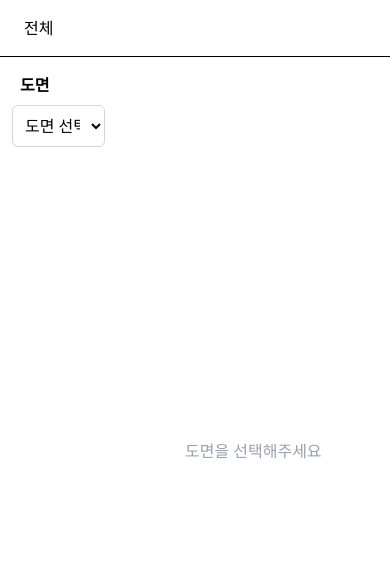
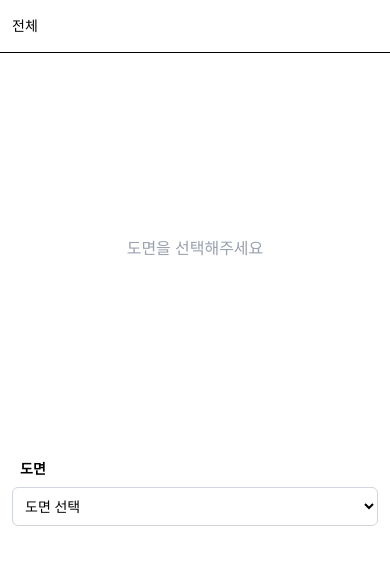
Before and after one commit to areumH/drawing-explorer, a React (Vite) app: page / in a window 390 px wide. Shown: the top 564 px of the page. Built offline with nearby package versions, Linux system fonts and the light colour scheme.

Commit message:
feat: 반응형 레이아웃 추가

```diff
--- a/src/App.tsx
+++ b/src/App.tsx
@@ -53,14 +53,14 @@ export default function App() {
   return (
     <div className="min-h-screen flex flex-col max-w-6xl mx-auto">
       {/* 상단 - breadcrumb 영역 */}
-      <div className="px-6 py-4 border-b">
+      <div className="px-3 sm:px-6 py-4 border-b">
         <Breadcrumb selection={selection} project={projectData} />
       </div>
 
       {/* 중앙 - 탐색 + 도면 이미지 */}
-      <div className="flex flex-1 overflow-hidden">
+      <div className="flex flex-col-reverse sm:flex-row sm:flex-1 overflow-hidden">
         {/* 도면부터 리비전까지 탐색 */}
-        <div className="flex flex-col w-2/5 px-3 py-4 gap-3">
+        <div className="flex flex-col sm:w-2/5 px-3 py-4 gap-3">
           {/* Drawing 선택 */}
           <DrawingSelector project={projectData} selection={selection} setSelection={setSelection} />
 
@@ -84,7 +84,7 @@ export default function App() {
         </div>
 
         {/* 도면 이미지 */}
-        <div className="w-full bg-white">
+        <div className="w-full aspect-square bg-white">
           <DrawingViewer project={projectData} selection={selection} />
         </div>
       </div>
--- a/src/components/Breadcrumb.tsx
+++ b/src/components/Breadcrumb.tsx
@@ -10,7 +10,7 @@ export const Breadcrumb = ({ selection, project }: BreadcrumbProps) => {
   const drawing = selection.drawingId ? project.drawings[selection.drawingId] : null;
 
   return (
-    <div className="flex gap-2 sm:text-lg">
+    <div className="flex gap-2 text-sm sm:text-lg">
       <span>전체</span>
       {drawing && <span>&gt; {drawing.name}</span>}
       {selection.discipline && <span>&gt; {selection.discipline}</span>}
--- a/src/components/DisciplineSelector.tsx
+++ b/src/components/DisciplineSelector.tsx
@@ -9,7 +9,7 @@ interface DisciplineSelectorProps {
 
 export const DisciplineSelector = ({ drawing, selection, setSelection }: DisciplineSelectorProps) => {
   return (
-    <div className="flex flex-col gap-2">
+    <div className="flex flex-col gap-2 text-sm sm:text-base">
       {drawing && drawing.disciplines && (
         <>
           <div className="px-2 font-bold">공종</div>
--- a/src/components/DrawingSelector.tsx
+++ b/src/components/DrawingSelector.tsx
@@ -9,7 +9,7 @@ interface DrawingSelectorProps {
 
 export const DrawingSelector = ({ project, selection, setSelection }: DrawingSelectorProps) => {
   return (
-    <div className="flex flex-col gap-2">
+    <div className="flex flex-col gap-2 text-sm sm:text-base">
       <div className="px-2 font-bold">도면</div>
       <select
         value={selection.drawingId ?? ''}
--- a/src/components/DrawingViewer.tsx
+++ b/src/components/DrawingViewer.tsx
@@ -40,8 +40,8 @@ export const DrawingViewer = ({ project, selection }: DrawingViewerProps) => {
     <div className="relative w-full h-full overflow-hidden">
       {/* 토글 버튼 */}
       {hasPolygon && (
-        <div className="absolute top-3 right-9 z-10 flex items-center gap-2">
-          <span className="text-gray-700">폴리곤 표시</span>
+        <div className="absolute top-3 right-4 sm:right-9 z-10 flex items-center gap-2">
+          <span className="text-sm sm:text-base text-gray-700">폴리곤 표시</span>
           <button
             onClick={() => setPolygonVisible((prev) => !prev)}
             className={`relative inline-flex h-6 w-10 items-center rounded-full transition-colors duration-300 cursor-pointer ${
--- a/src/components/RegionSelector.tsx
+++ b/src/components/RegionSelector.tsx
@@ -24,7 +24,7 @@ export const RegionSelector = ({ discipline, selection, setSelection }: RegionSe
   const regionOptions = [...(hasWholeRevisions ? ['전체'] : []), ...(hasRegionRevisions ? regionKeys : [])];
 
   return (
-    <div className="flex flex-col gap-2">
+    <div className="flex flex-col gap-2 text-sm sm:text-base">
       {regionOptions.length > 0 && (
         <>
           <div className="px-2 font-bold">관심 영역</div>
--- a/src/components/RevisionItem.tsx
+++ b/src/components/RevisionItem.tsx
@@ -18,7 +18,7 @@ export const RevisionItem = ({ revision, isSelected, onSelect }: RevisionItemPro
           ${isSelected ? 'bg-blue-100 border-blue-500' : 'hover:bg-gray-100'}`}
       >
         <div className="flex items-center gap-5 flex-1">
-          <div className="text-base font-medium">{revision.version}</div>
+          <div className="text-sm sm:text-base font-medium">{revision.version}</div>
           <div className="text-xs text-gray-500">{revision.date}</div>
         </div>
 
--- a/src/components/RevisionTimeline.tsx
+++ b/src/components/RevisionTimeline.tsx
@@ -11,7 +11,7 @@ export const RevisionTimeline = ({ revisions, selectedRevision, onSelect }: Revi
   if (!revisions || revisions.length === 0) return null;
 
   return (
-    <div className="flex flex-col gap-2">
+    <div className="flex flex-col gap-2 text-sm sm:text-base">
       <div className="px-2 font-bold">리비전</div>
       <div className="flex flex-col gap-3">
         {revisions.map((rev) => (
```
Also changed, not shown: 1 other file (tests, documents, lock files or other folders).
